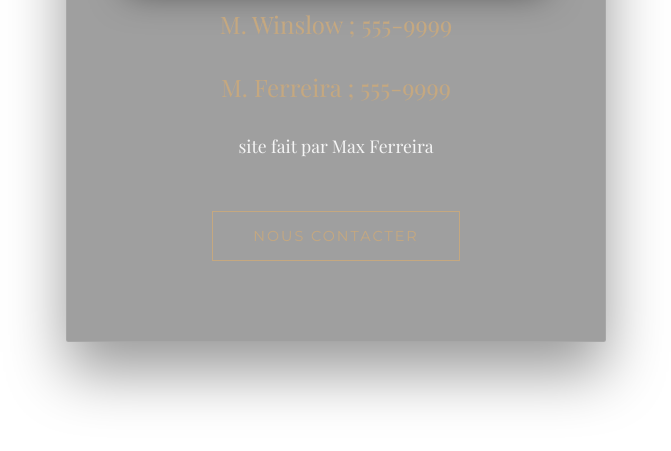
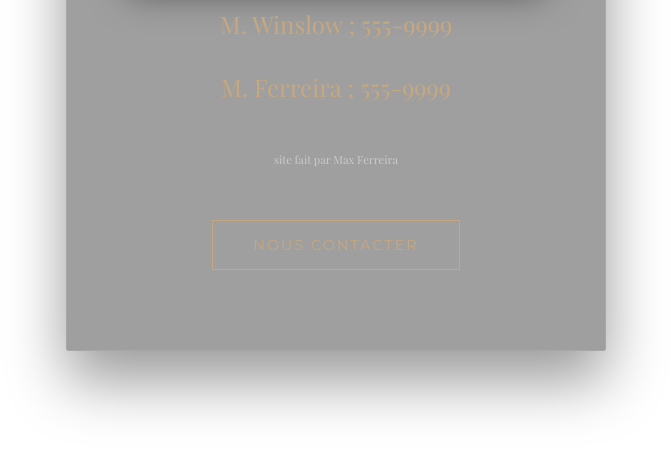
Before and after one commit to SNull1/winslow-ferreira, a plain HTML site: page index.html in a window 1280 px wide. Shown: the part 3120-3571 px from the top of the page, without its empty margins (304-975 px from the left). Drawn offline with nearby package versions, Linux system fonts and the light colour scheme; a web font is replaced by a local one.

Commit message:
Update index.html

```diff
--- a/index.html
+++ b/index.html
@@ -285,7 +285,7 @@
 
                 <p style="color: var(--or-luxe); font-size: 1.5rem; margin: 20px 0;">M. Winslow ; 555-9999</p>
                 <p style="color: var(--or-luxe); font-size: 1.5rem; margin: 20px 0;">M. Ferreira ; 555-9999</p>
-                <p>site fait par Max Ferreira</p>
+                <p style="font-size: 0.7rem; opacity: 0.5; text-align: center; margin-top: 40px;">site fait par Max Ferreira</p>
             </div>
 
             <a href="https://discord.gg/tXdeWZK7T5" class="btn">Nous Contacter</a>
```
